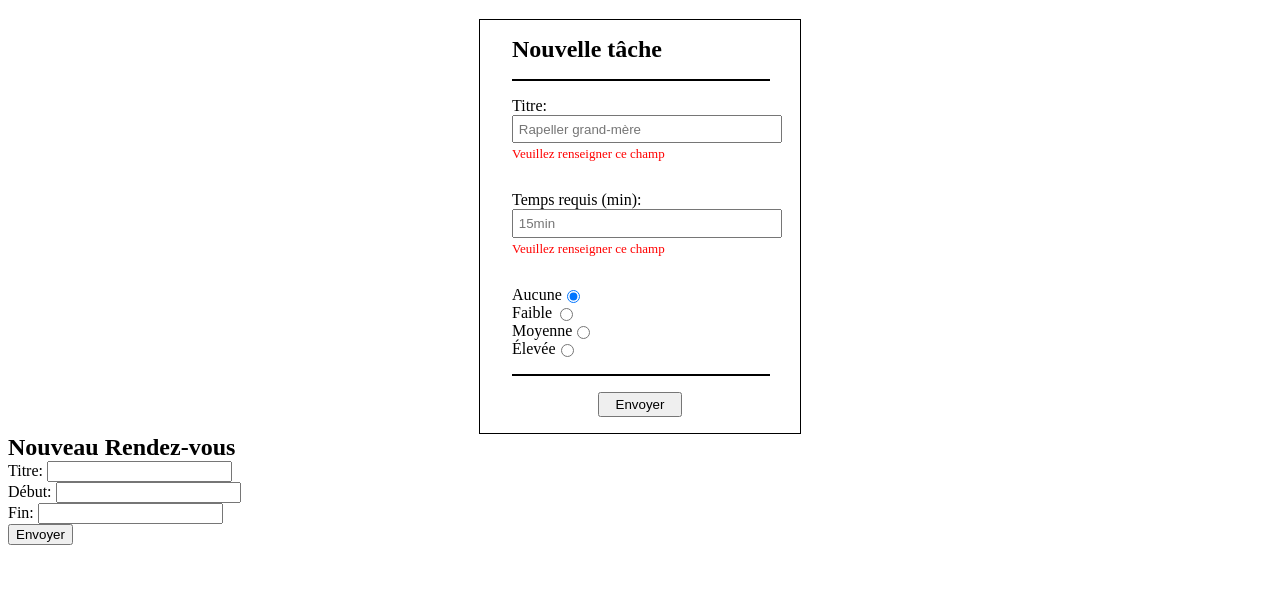
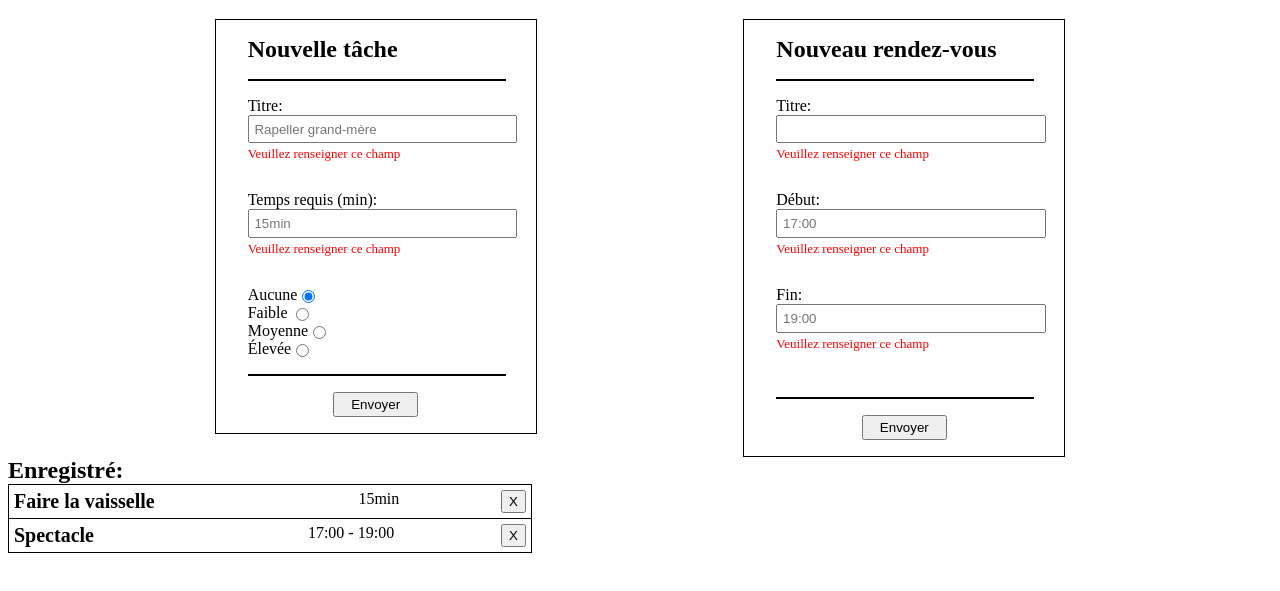
Before and after one commit to NotBrioche/TaskScheduler, a website: page public/index.html in a window 1280 px wide. Shown: the part 61-652 px from the top of the page. Drawn offline with Linux system fonts and the light colour scheme.

Commit message:
➕ CSS pour la mise en place des taches et rendez-vous fait.

```diff
--- a/public/css/style.css
+++ b/public/css/style.css
@@ -1,4 +1,10 @@
-#new_task {
+#inputs {
+  display: flex;
+  flex-direction: row;
+  justify-content: space-evenly;
+}
+
+.input {
   display: flex;
   flex-direction: column;
   border: 1px black solid;
@@ -11,6 +17,30 @@
   margin-bottom: 1rem;
 }
 
+.elem {
+  border: 1px solid black;
+  display: flex;
+  flex-direction: row;
+  justify-content: space-between;
+  padding: 5px;
+  width: 40vw;
+}
+
+.elem > h1 {
+  font-size: 20px;
+  flex-grow: 2;
+  margin: 0px;
+}
+
+.elem > p {
+  flex-grow: 1;
+  margin: 0px;
+}
+
+.elem ~ .elem {
+  border-top: 0px;
+}
+
 .user_input > * {
   display: block;
   width: 100%;
@@ -20,18 +50,18 @@
   padding: 0.3rem;
 }
 
-#new_task > button[type="submit"] {
+.input > button[type="submit"] {
   align-self: center;
   padding: 0.2rem 1rem;
 }
 
-#new_task > div.priority {
+.input > div.priority {
   width: 25%;
   justify-content: space-between;
   display: flex;
 }
 
-#new_task p.error {
+.input p.error {
   font-size: 13px;
   color: red;
   margin-top: 3px;
--- a/public/index.html
+++ b/public/index.html
@@ -9,8 +9,9 @@
   </head>
   <body>
     <h1>TaskScheduler</h1>
+    <div id="inputs">
       <form method="post">
-      <div id="new_task">
+        <div class="input">
           <h2>Nouvelle tâche</h2>
           <hr />
           <div class="user_input">
@@ -57,25 +58,56 @@
           </div>
           <div class="priority">
             <label for="high_priority">Élevée</label>
-          <input type="radio" name="priority" id="high_priority" value="high" />
+            <input
+              type="radio"
+              name="priority"
+              id="high_priority"
+              value="high"
+            />
           </div>
           <hr />
           <button type="submit">Envoyer</button>
         </div>
       </form>
 
-    <h2>Nouveau Rendez-vous</h2>
-    <form>
-      <label for="titleSchedule">Titre:</label>
-      <input type="text" id="titleSchedule" />
-      <br />
-      <label for="start">Début:</label>
-      <input type="datetime" name="start" id="start" />
-      <br />
-      <label for="end">Fin:</label>
-      <input type="datetime" name="end" id="end" />
-      <br />
+      <form method="post">
+        <div class="input">
+          <h2>Nouveau rendez-vous</h2>
+          <hr />
+          <div class="user_input">
+            <label for="title_task">Titre:</label>
+            <input type="text" id="title_task" required />
+            <p class="error">Veuillez renseigner ce champ</p>
+          </div>
+
+          <div class="user_input">
+            <label for="time">Début:</label>
+            <input type="text" placeholder="17:00" required />
+            <p class="error">Veuillez renseigner ce champ</p>
+          </div>
+
+          <div class="user_input">
+            <label for="time">Fin:</label>
+            <input type="text" placeholder="19:00" required />
+            <p class="error">Veuillez renseigner ce champ</p>
+          </div>
+
+          <hr />
           <button type="submit">Envoyer</button>
+        </div>
       </form>
+    </div>
+
+    <h2>Enregistré:</h2>
+    <div class="elem">
+      <h1>Faire la vaisselle</h1>
+      <p>15min</p>
+      <button>X</button>
+    </div>
+    <div class="elem">
+      <h1>Spectacle</h1>
+      <p>17:00 - 19:00</p>
+      <button>X</button>
+    </div>
   </body>
 </html>
```
Lines whose indentation alone changed are shown as unchanged.
